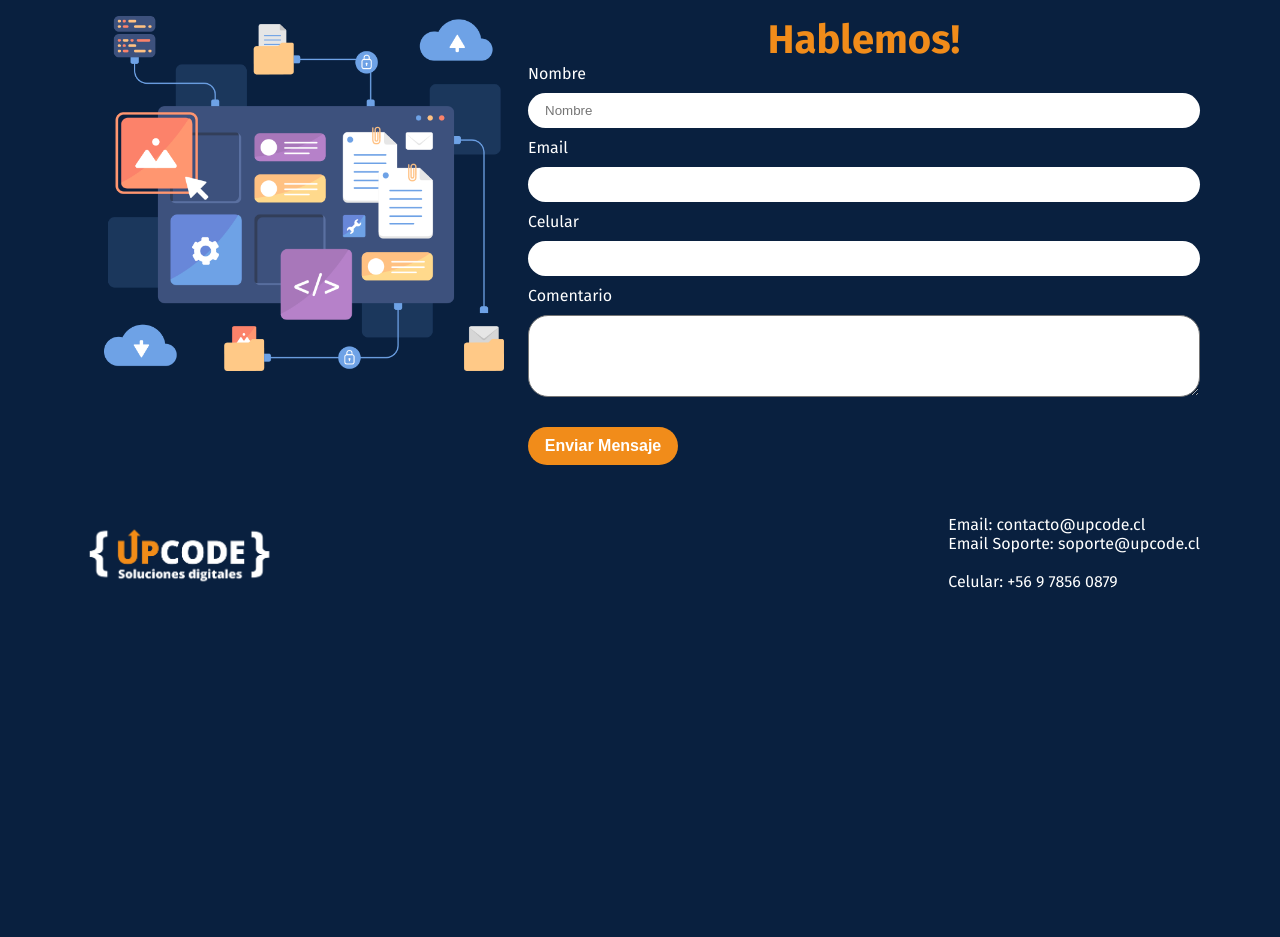
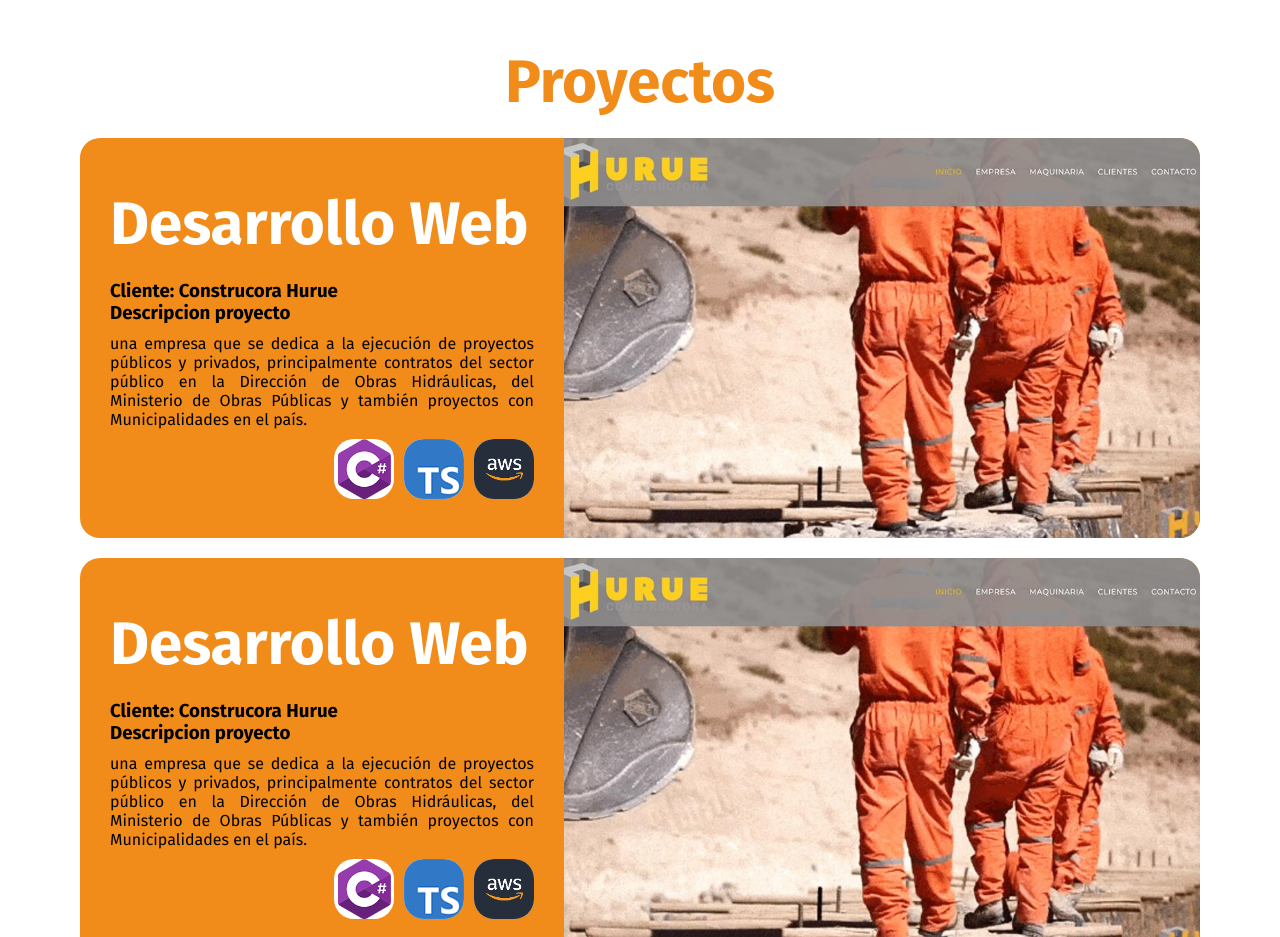
Before and after one commit to xngar/sitio-web-upcode-2024, a React (Create React App) app: page / in a window 1280 px wide. Shown: the part 2640-3577 px from the top of the page. Before the commit the page ends 3385 px from the top, so only its background shows below. Built offline with nearby package versions, Linux system fonts and the light colour scheme.

Commit message:
seccion proyectos

```diff
--- a/src/App.js
+++ b/src/App.js
@@ -4,6 +4,7 @@ import Contacto from './Components/Contacto/Contacto';
 import Footer from './Components/Footer/Footer';
 import Hacemos from './Components/Hacemos/Hacemos';
 import Navbar from './Components/Navbar/Navbar';
+import Proyectos from './Components/Proyectos/Proyectos';
 import Slider from './Components/Slider/Slider';
 import Somos from './Components/Somos/Somos';
 import Trabajar from './Components/Trabajar/Trabajar';
@@ -17,6 +18,7 @@ function App() {
       <Somos />
       <Hacemos />
       <Trabajar />
+      <Proyectos />
       <Contacto />
       <Footer />
     </div>
--- a/src/Components/Hacemos/Hacemos.jsx
+++ b/src/Components/Hacemos/Hacemos.jsx
@@ -6,7 +6,7 @@ const Hacemos = () => {
   return (
     <div className="hacemos">
       <div className="hacemos-top">
-        <h2>¿Qué es lo que hacemo?</h2>
+        <h2>¿Qué es lo que hacemos?</h2>
       </div>
       <div className="hacemos-bottom">
         <div>
--- /dev/null
+++ b/src/Components/Proyectos/Proyectos.css
@@ -0,0 +1,84 @@
+.proyectos{
+    background-color: white;
+    padding: 40px 80px;
+
+}
+.proyecto{
+    display: flex;
+    background-color: var(--colorNaranja);
+    border-radius: 20px;
+    overflow: hidden;
+    height: 400px;
+    margin-bottom: 20px;
+
+}
+.proyectos div h2{
+
+    font-family: "Fira Sans", sans-serif;
+
+    font-size: 60px;
+    color:var(--colorNaranja);
+    padding-top: 20px;
+    margin-bottom: 20px;
+
+
+}
+
+.proyecto-detalle{
+    flex:1;
+    display: flex;
+    flex-direction: column;
+    text-align: left;
+    padding: 30px;
+    font-family: "Fira Sans", sans-serif;
+}
+
+.proyecto-detalle div h2{
+    color:white;
+    margin-bottom: 20px;
+}
+
+.proyecto-detalle div h3:nth-child(3){
+    margin-bottom: 10px;
+}
+
+.proyecto-detalle div p{
+    text-align: justify;
+}
+
+.proyecto-imagen{
+    flex:1.5;
+
+
+}
+
+.proyecto-imagen img{
+    width: 100%;
+    height: 100%;
+    object-fit: cover;
+
+
+}
+
+.tecnologias{
+    display: flex;
+    gap:10px;
+    justify-content: end;
+    margin-top: 10px;
+    margin-bottom: 10px;
+
+
+}
+
+.tec1{
+    width:60px;
+    height: 60px;
+    background-color: white;
+    border-radius: 20px;
+    overflow: hidden;
+}
+.tec1 img{
+    width: 100%;
+    height: 100%;
+    object-fit: contain;
+}
--- /dev/null
+++ b/src/Components/Proyectos/Proyectos.jsx
@@ -0,0 +1,86 @@
+import React from "react";
+import "./Proyectos.css";
+import ImaProy1 from "../../image/imagen-proyecto.jpg";
+import NET from "../../image/csharp.png";
+import TYPES from "../../image/types.png";
+import CLOUD from "../../image/aws.png";
+
+const Proyectos = () => {
+  return (
+    <div className="proyectos">
+      <div>
+        <h2>Proyectos</h2>
+      </div>
+      {/* Estructura de cada proyecto */}
+      <div className="proyecto">
+        <div className="proyecto-detalle">
+          <div>
+            <h2>Desarrollo Web</h2>
+            <h3>
+              Cliente: <span>Construcora Hurue</span>
+            </h3>
+            <h3>Descripcion proyecto</h3>
+            <p>
+              una empresa que se dedica a la ejecución de proyectos públicos y
+              privados, principalmente contratos del sector público en la
+              Dirección de Obras Hidráulicas, del Ministerio de Obras Públicas y
+              también proyectos con Municipalidades en el país.{" "}
+            </p>
+          </div>
+          <div className="tecnologias">
+            <div className="tec1">
+              <img src={NET} />
+            </div>
+            <div className="tec1">
+              <img src={TYPES} />
+            </div>
+            <div className="tec1">
+              <img src={CLOUD} />
+            </div>
+          </div>
+        </div>
+        <div className="proyecto-imagen">
+          <img src={ImaProy1} />
+        </div>
+      </div>
+
+
+
+      <div className="proyecto">
+        <div className="proyecto-detalle">
+          <div>
+            <h2>Desarrollo Web</h2>
+            <h3>
+              Cliente: <span>Construcora Hurue</span>
+            </h3>
+            <h3>Descripcion proyecto</h3>
+            <p>
+              una empresa que se dedica a la ejecución de proyectos públicos y
+              privados, principalmente contratos del sector público en la
+              Dirección de Obras Hidráulicas, del Ministerio de Obras Públicas y
+              también proyectos con Municipalidades en el país.{" "}
+            </p>
+          </div>
+          <div className="tecnologias">
+            <div className="tec1">
+              <img src={NET} />
+            </div>
+            <div className="tec1">
+              <img src={TYPES} />
+            </div>
+            <div className="tec1">
+              <img src={CLOUD} />
+            </div>
+          </div>
+        </div>
+        <div className="proyecto-imagen">
+          <img src={ImaProy1} />
+        </div>
+      </div>
+
+
+    </div>
+  );
+};
+
+export default Proyectos;
```
Also changed, not shown: src/image/aws.png (added), src/image/imagen-proyecto.jpg (added).
